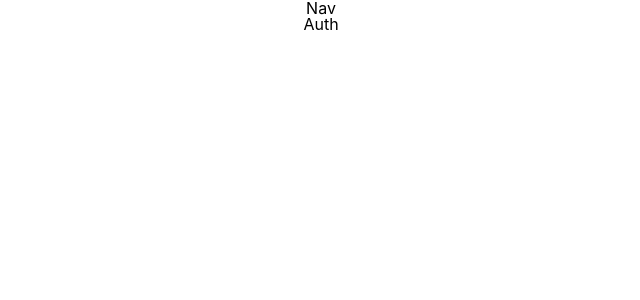
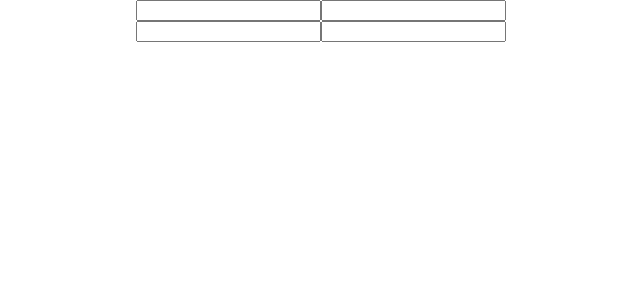
Before and after one commit to klesueur/helo, a React (Create React App) app: page /#/ in a window 1280 px wide. Shown: the top 300 px of the page, without its empty margins (319-959 px from the left). Built offline with nearby package versions, Linux system fonts and the light colour scheme.

Commit message:
quaduple input boxes

```diff
--- a/src/App.js
+++ b/src/App.js
@@ -10,7 +10,7 @@ import './App.css'
 function App(props) {
   return (
     <div className="App">
-      {props.isLoggedIn ? <Auth /> : <Nav /> }
+      {props.location.pathname === '/' ? <Auth /> : <Nav /> }
 
       {routes}
     </div>
--- a/src/Components/Auth/Auth.js
+++ b/src/Components/Auth/Auth.js
@@ -1,13 +1,22 @@
 import React, {Component} from 'react'
 
 export default class Auth extends Component {
-
+    constructor() {
+        super()
+        this.state = {
+            username: '',
+            password: ''
+        }
+    }
 
     render() {
 
         return (
             <div>
-                Auth
+
+                <input />
+                <input />
+
             </div>
         )
     }
--- a/src/Components/Nav/Nav.js
+++ b/src/Components/Nav/Nav.js
@@ -1,4 +1,5 @@
 import React, {Component} from 'react'
+import { Link } from 'react-router-dom'
 
 export default class Nav extends Component {
 
@@ -8,6 +9,15 @@ export default class Nav extends Component {
         return (
             <div>
                 Nav
+                <Link to='/dashboard'>
+                    <button> Home </button>
+                </Link>
+                <Link to='/new'>
+                    <button> New Post </button>
+                </Link>
+                <Link to='/'>
+                    <button> Logout </button>
+                </Link>
             </div>
         )
     }
--- a/src/ducks/reducer.js
+++ b/src/ducks/reducer.js
@@ -0,0 +1 @@
+import axios from 'axios'
```
